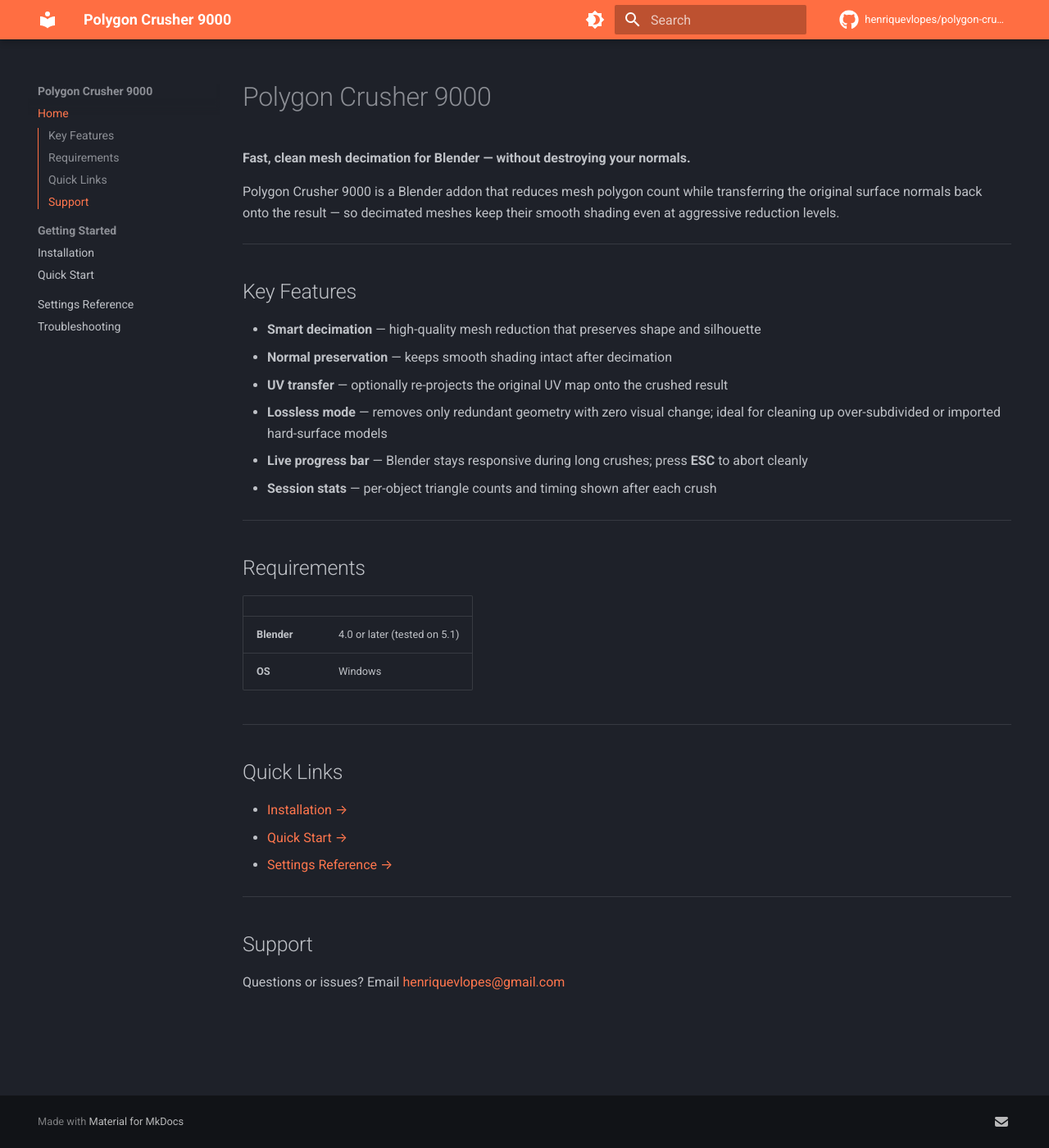
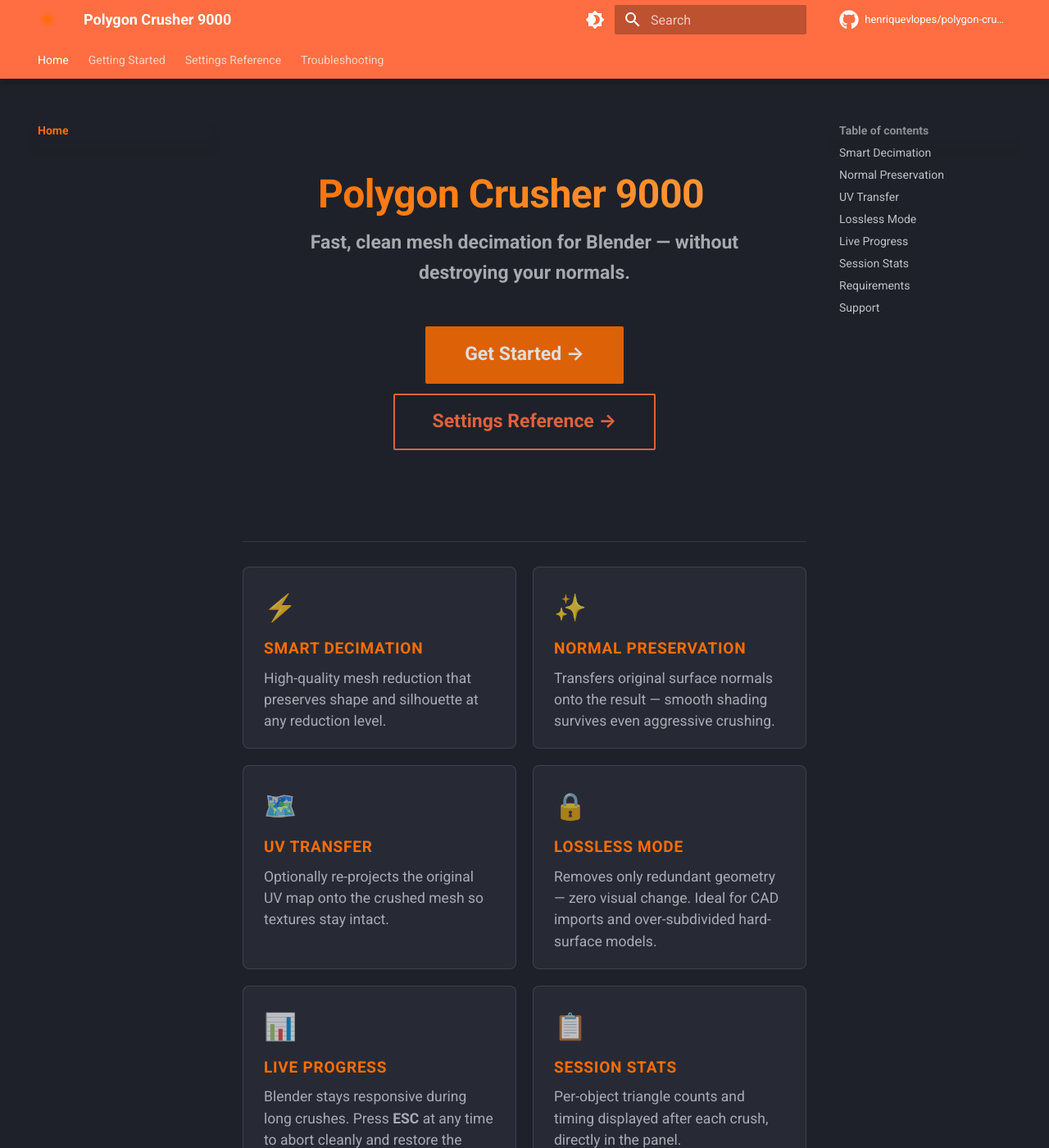
Before and after one commit to henriquevlopes/polygon-crusher-9000-docs, an MkDocs documentation site: the page built from docs/index.md, in a window 1280 px wide and 1400 px high. Shown: the whole window at 82% size. Built offline with MkDocs 1.6.1 and Material for MkDocs 9.7.7, drawn with Linux system fonts in a browser that asks for light colours; comment, search, counter and statistics services are not loaded; some of the changed text lies outside the part shown.

Commit message:
Redesign docs site with navigation tabs, grid cards, custom CSS, and logo
Co-Authored-By: Claude Sonnet 4.6 <noreply@anthropic.com>

```diff
--- a/docs/index.md
+++ b/docs/index.md
@@ -1,19 +1,73 @@
+<div class="pc-hero" markdown>
+
 # Polygon Crusher 9000
 
 **Fast, clean mesh decimation for Blender — without destroying your normals.**
 
-Polygon Crusher 9000 is a Blender addon that reduces mesh polygon count while transferring the original surface normals back onto the result — so decimated meshes keep their smooth shading even at aggressive reduction levels.
+[Get Started →](getting-started/installation.md){ .md-button .md-button--primary }
+[Settings Reference →](settings.md){ .md-button }
+
+</div>
 
 ---
 
-## Key Features
+<div class="pc-grid" markdown>
 
-- **Smart decimation** — high-quality mesh reduction that preserves shape and silhouette
-- **Normal preservation** — keeps smooth shading intact after decimation
-- **UV transfer** — optionally re-projects the original UV map onto the crushed result
-- **Lossless mode** — removes only redundant geometry with zero visual change; ideal for cleaning up over-subdivided or imported hard-surface models
-- **Live progress bar** — Blender stays responsive during long crushes; press **ESC** to abort cleanly
-- **Session stats** — per-object triangle counts and timing shown after each crush
+<div class="pc-card" markdown>
+<span class="pc-card-icon">⚡</span>
+
+### Smart Decimation
+
+High-quality mesh reduction that preserves shape and silhouette at any reduction level.
+
+</div>
+
+<div class="pc-card" markdown>
+<span class="pc-card-icon">✨</span>
+
+### Normal Preservation
+
+Transfers original surface normals onto the result — smooth shading survives even aggressive crushing.
+
+</div>
+
+<div class="pc-card" markdown>
+<span class="pc-card-icon">🗺️</span>
+
+### UV Transfer
+
+Optionally re-projects the original UV map onto the crushed mesh so textures stay intact.
+
+</div>
+
+<div class="pc-card" markdown>
+<span class="pc-card-icon">🔒</span>
+
+### Lossless Mode
+
+Removes only redundant geometry — zero visual change. Ideal for CAD imports and over-subdivided hard-surface models.
+
+</div>
+
+<div class="pc-card" markdown>
+<span class="pc-card-icon">📊</span>
+
+### Live Progress
+
+Blender stays responsive during long crushes. Press **ESC** at any time to abort cleanly and restore the scene.
+
+</div>
+
+<div class="pc-card" markdown>
+<span class="pc-card-icon">📋</span>
+
+### Session Stats
+
+Per-object triangle counts and timing displayed after each crush, directly in the panel.
+
+</div>
+
+</div>
 
 ---
 
@@ -26,14 +80,6 @@ Polygon Crusher 9000 is a Blender addon that reduces mesh polygon count while tr
 
 ---
 
-## Quick Links
-
-- [Installation →](getting-started/installation.md)
-- [Quick Start →](getting-started/quick-start.md)
-- [Settings Reference →](settings.md)
-
----
-
 ## Support
 
 Questions or issues? Email [henriquevlopes@gmail.com](mailto:henriquevlopes@gmail.com)
--- /dev/null
+++ b/docs/stylesheets/extra.css
@@ -0,0 +1,116 @@
+/* ── Brand colours ──────────────────────────────────────────────────── */
+:root {
+  --pc-orange: #ff6d00;
+  --pc-orange-light: #ff9e40;
+  --pc-orange-dim: rgba(255, 109, 0, 0.12);
+}
+
+/* ── Navigation tabs ────────────────────────────────────────────────── */
+.md-tabs {
+  background-color: var(--md-primary-fg-color);
+}
+
+/* ── Hero section on homepage ───────────────────────────────────────── */
+.pc-hero {
+  text-align: center;
+  padding: 3rem 1rem 2rem;
+}
+
+.pc-hero h1 {
+  font-size: 2.4rem;
+  font-weight: 800;
+  margin-bottom: 0.5rem;
+  background: linear-gradient(135deg, var(--pc-orange), var(--pc-orange-light));
+  -webkit-background-clip: text;
+  -webkit-text-fill-color: transparent;
+  background-clip: text;
+}
+
+.pc-hero p {
+  font-size: 1.15rem;
+  opacity: 0.85;
+  max-width: 560px;
+  margin: 0 auto 2rem;
+}
+
+.pc-hero .md-button {
+  margin: 0.3rem;
+}
+
+/* ── Feature grid cards ─────────────────────────────────────────────── */
+.pc-grid {
+  display: grid;
+  grid-template-columns: repeat(auto-fit, minmax(220px, 1fr));
+  gap: 1rem;
+  margin: 1.5rem 0;
+}
+
+.pc-card {
+  background: var(--md-code-bg-color);
+  border: 1px solid var(--md-default-fg-color--lightest);
+  border-radius: 8px;
+  padding: 1.25rem 1.25rem 1rem;
+  transition: border-color 0.2s, box-shadow 0.2s;
+}
+
+.pc-card:hover {
+  border-color: var(--pc-orange);
+  box-shadow: 0 0 0 1px var(--pc-orange), 0 4px 16px var(--pc-orange-dim);
+}
+
+.pc-card-icon {
+  font-size: 1.6rem;
+  margin-bottom: 0.6rem;
+  display: block;
+}
+
+.pc-card h3 {
+  font-size: 0.95rem;
+  font-weight: 700;
+  margin: 0 0 0.4rem;
+  color: var(--pc-orange);
+  text-transform: uppercase;
+  letter-spacing: 0.04em;
+}
+
+.pc-card p {
+  font-size: 0.875rem;
+  line-height: 1.5;
+  margin: 0;
+  opacity: 0.85;
+}
+
+/* ── CTA buttons ────────────────────────────────────────────────────── */
+.md-button--primary {
+  background-color: var(--pc-orange) !important;
+  border-color: var(--pc-orange) !important;
+  color: #fff !important;
+}
+
+.md-button--primary:hover {
+  background-color: var(--pc-orange-light) !important;
+  border-color: var(--pc-orange-light) !important;
+}
+
+/* ── Admonition accent ──────────────────────────────────────────────── */
+.md-typeset .admonition,
+.md-typeset details {
+  border-radius: 6px;
+}
+
+/* ── Table styling ──────────────────────────────────────────────────── */
+.md-typeset table:not([class]) th {
+  background-color: var(--pc-orange-dim);
+  color: var(--md-default-fg-color);
+}
+
+/* ── Sidebar active link ────────────────────────────────────────────── */
+.md-nav__link--active {
+  color: var(--pc-orange) !important;
+  font-weight: 600;
+}
+
+/* ── Footer nav ─────────────────────────────────────────────────────── */
+.md-footer {
+  background-color: var(--md-primary-fg-color);
+}
--- a/mkdocs.yml
+++ b/mkdocs.yml
@@ -8,6 +8,8 @@ repo_url: https://github.com/henriquevlopes/polygon-crusher-9000-docs
 
 theme:
   name: material
+  logo: assets/logo.svg
+  favicon: assets/logo.svg
   palette:
     - scheme: slate
       primary: deep orange
@@ -23,11 +25,17 @@ theme:
         name: Switch to dark mode
   features:
     - navigation.instant
+    - navigation.instant.prefetch
     - navigation.top
     - navigation.sections
-    - toc.integrate
+    - navigation.tabs
+    - navigation.tabs.sticky
+    - navigation.footer
+    - toc.follow
     - search.highlight
+    - search.suggest
     - content.code.copy
+    - content.tooltips
   icon:
     repo: fontawesome/brands/github
 
@@ -55,6 +63,9 @@ markdown_extensions:
 plugins:
   - search
 
+extra_css:
+  - stylesheets/extra.css
+
 extra:
   social:
     - icon: fontawesome/solid/envelope
```
Also changed, not shown: docs/assets/logo.svg (added).
